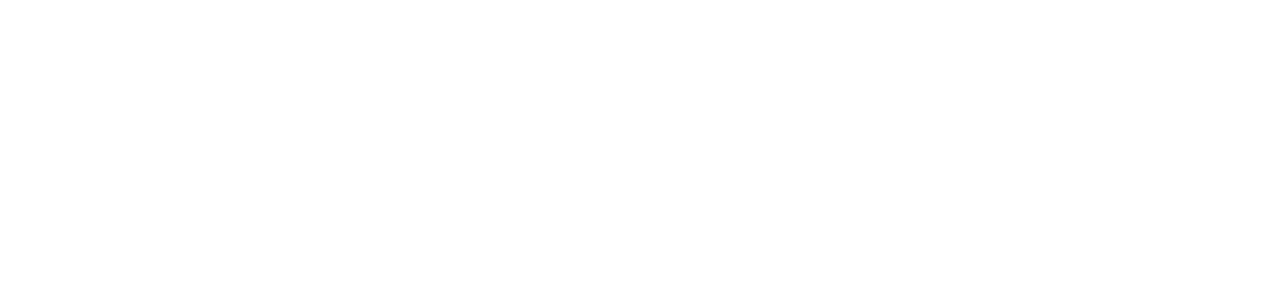
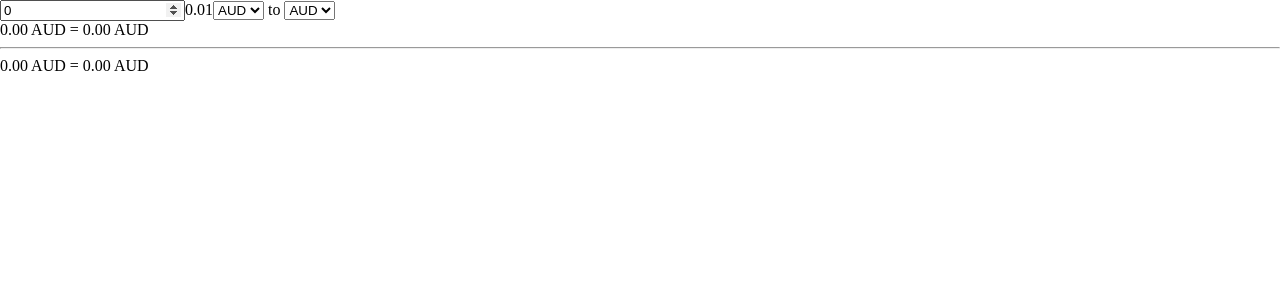
Before and after one commit to remos/currency-converter, a React app: page / in a window 1280 px wide. Shown: the top 300 px of the page. Built offline with nearby package versions, Linux system fonts and the light colour scheme.

Commit message:
Add basic component based logic

```diff
--- a/src/App.tsx
+++ b/src/App.tsx
@@ -1,3 +1,22 @@
 import React from 'react';
+import { createGlobalStyle } from 'styled-components';
+import CurrencyConverter from './components/CurrencyConverter';
 
-export default () => null;
+const GlobalStyle = createGlobalStyle`
+  html {
+    height: 100%;
+  }
+  body, #root {
+    min-height: 100%;
+    margin: 0;
+  }
+`;
+
+const App: React.FC = () => (
+  <>
+    <GlobalStyle />
+    <CurrencyConverter />
+  </>
+);
+
+export default App;
--- /dev/null
+++ b/src/components/ConversionStep.tsx
@@ -0,0 +1,16 @@
+import React from 'react';
+import { Holding } from 'types';
+import HoldingDisplay from './HoldingDisplay';
+
+const ConversionStep: React.FC<{
+  from: Holding;
+  to: Holding;
+}> = ({ from, to }) => {
+  return (
+    <div>
+      <HoldingDisplay holding={from} /> = <HoldingDisplay holding={to} />
+    </div>
+  );
+};
+
+export default ConversionStep;
--- /dev/null
+++ b/src/components/ConversionTrail.tsx
@@ -0,0 +1,31 @@
+import React from 'react';
+import { Holding } from 'types';
+import ConversionStep from './ConversionStep';
+
+const ConversionTrail: React.FC<{
+  holdings: Holding[];
+}> = ({ holdings }) => {
+  const conversionPairs = holdings.reduce<[Holding, Holding][]>((prev, current, i) => {
+    if (prev.length > 0) {
+      prev[prev.length - 1][1] = current;
+    }
+
+    if (i < holdings.length - 1) {
+      prev.push([current, null]);
+    }
+
+    return prev;
+  }, []);
+
+  return (
+    <div>
+      {conversionPairs.map((c) => (
+        <ConversionStep key={`${c[0].currency}-${c[1].currency}`} from={c[0]} to={c[1]} />
+      ))}
+      <hr />
+      <ConversionStep from={holdings[0]} to={holdings[holdings.length - 1]} />
+    </div>
+  );
+};
+
+export default ConversionTrail;
--- /dev/null
+++ b/src/components/CurrencyConverter.tsx
@@ -0,0 +1,55 @@
+import React, { useState } from 'react';
+import { CurrencyCode, Holding } from 'types';
+import { convert, getDecimals } from '../data';
+
+import currencies from '../data/currencies.json';
+import CurrencySelector from './CurrencySelector';
+import ConversionTrail from './ConversionTrail';
+
+const CurrencyConverter: React.FC = () => {
+  const startingCurrency = Object.keys(currencies)[0];
+  const [baseValue, setBaseValue] = useState(0);
+  const [baseCurrency, setBaseCurrency] = useState<CurrencyCode>(startingCurrency);
+  const [termCurrency, setTermCurrency] = useState<CurrencyCode>(startingCurrency);
+
+  let holdings: Holding[];
+  if (baseCurrency && termCurrency) {
+    holdings = convert(
+      {
+        currency: baseCurrency,
+        amount: baseValue,
+      },
+      termCurrency
+    );
+  }
+
+  const decimals = getDecimals(baseCurrency);
+  const step = Math.pow(10, -decimals);
+
+  return (
+    <>
+      <input
+        type="number"
+        value={baseValue}
+        step={step}
+        min={0}
+        onChange={(e) => setBaseValue(parseFloat(e.target.value))}
+      />
+      {step}
+      <CurrencySelector
+        currencies={currencies}
+        value={baseCurrency}
+        onChange={(e) => setBaseCurrency(e.target.value)}
+      />
+      <> to </>
+      <CurrencySelector
+        currencies={currencies}
+        value={termCurrency}
+        onChange={(e) => setTermCurrency(e.target.value)}
+      />
+      {holdings && holdings.length ? <ConversionTrail holdings={holdings} /> : null}
+    </>
+  );
+};
+
+export default CurrencyConverter;
--- /dev/null
+++ b/src/components/CurrencySelector.tsx
@@ -0,0 +1,21 @@
+import React, { ChangeEventHandler } from 'react';
+import { CurrenciesMap, CurrencyCode } from 'types';
+
+const CurrencySelector: React.FC<{
+  value: CurrencyCode;
+  currencies: CurrenciesMap;
+  onChange: ChangeEventHandler<HTMLSelectElement>;
+}> = ({ currencies, onChange, value }) => {
+  return (
+    <select onChange={onChange} value={value}>
+      <option />
+      {Object.keys(currencies).map((code) => (
+        <option value={code} key={code}>
+          {code}
+        </option>
+      ))}
+    </select>
+  );
+};
+
+export default CurrencySelector;
--- /dev/null
+++ b/src/components/HoldingDisplay.tsx
@@ -0,0 +1,11 @@
+import React from 'react';
+import { Holding } from 'types';
+import { formatHolding } from '../data';
+
+const HoldingDisplay: React.FC<{
+  holding: Holding;
+}> = ({ holding }) => {
+  return <>{formatHolding(holding)}</>;
+};
+
+export default HoldingDisplay;
--- a/src/data/index.ts
+++ b/src/data/index.ts
@@ -77,10 +77,17 @@ export function convert(
   return [{ ...from }, ...recursiveConvert(from, to, conversions)];
 }
 
+export function getDecimals(
+  currency: CurrencyCode,
+  currencies: CurrenciesMap = defaultCurrencies
+): number {
+  return currencies[currency]?.decimals;
+}
+
 export function formatHolding(
   holding: Holding,
   currencies: CurrenciesMap = defaultCurrencies
 ): string {
-  const amount = holding.amount.toFixed(currencies[holding.currency].decimals);
+  const amount = holding.amount.toFixed(getDecimals(holding.currency, currencies));
   return `${amount} ${holding.currency}`;
 }
```
